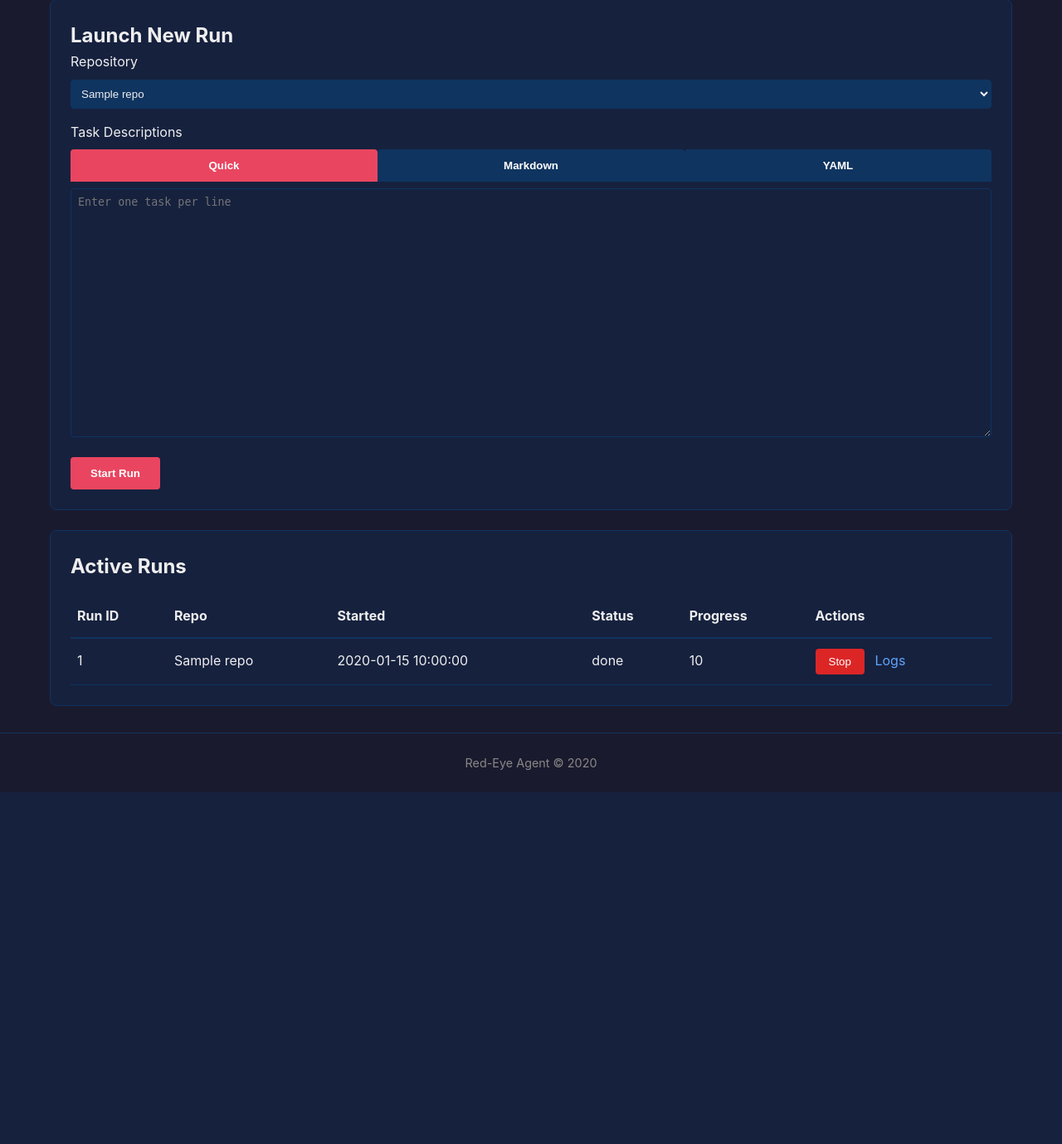
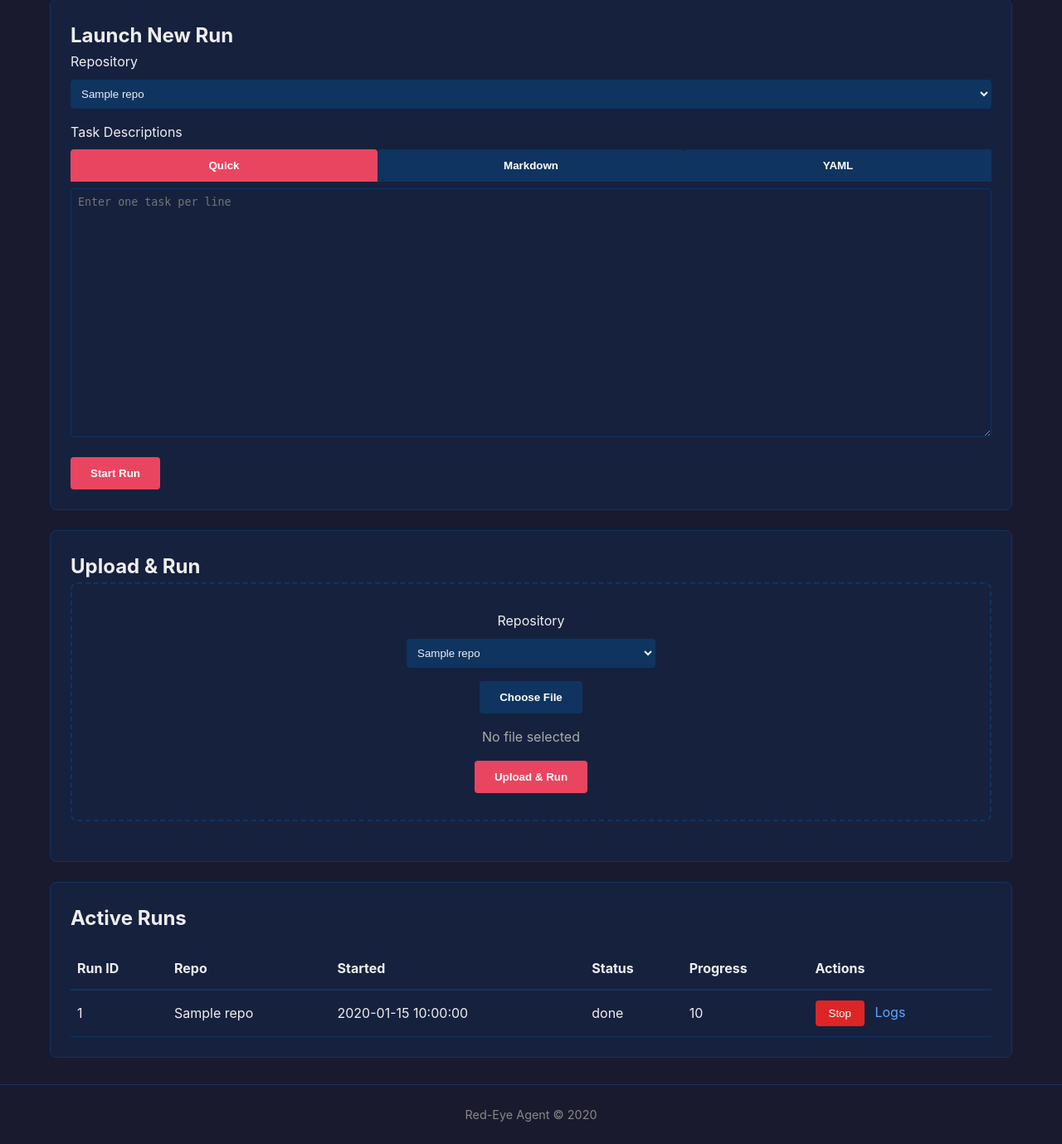
Before and after one commit to ah8571/red-eye-agent, a FastAPI app: template web/templates/command_center.html in a window 1280 px wide. Shown: the part 125-1504 px from the top of the page at 83% size. Before the commit the page ends 1080 px from the top, so only its background shows below. Run offline with FastAPI, Linux system fonts and the light colour scheme; the template is opened without the code that fills it: most values are stand-ins (such as "Sample title", 1, 10 or a date in 2020).

Commit message:
Task 4: WIP (tests failing) ΓÇö Add file upload support to command center with new POST /api/runs/upload route and UI upload area

```diff
--- a/web/app.py
+++ b/web/app.py
@@ -1,4 +1,4 @@
-from fastapi import FastAPI, Request, Form, Depends, Response, status, HTTPException
+from fastapi import FastAPI, Request, Form, Depends, Response, status, HTTPException, UploadFile, File
 from fastapi.responses import HTMLResponse, RedirectResponse, JSONResponse
 from fastapi.templating import Jinja2Templates
 from fastapi.staticfiles import StaticFiles
@@ -457,6 +457,73 @@ async def start_run(
     )
 
 
+@app.post("/api/runs/upload")
+async def upload_run(
+    repo: str = Form(...),
+    file: UploadFile = File(...),
+    user_email: str = Depends(get_current_user)
+):
+    """Start a new run from an uploaded file."""
+    # Load repos from config.yaml
+    if not AGENT_CONFIG_PATH.exists():
+        raise HTTPException(status_code=500, detail="Configuration not found")
+
+    with open(AGENT_CONFIG_PATH, 'r') as f:
+        config = yaml.safe_load(f)
+    repos = config.get('repos', [])
+
+    # Validate repo
+    if repo not in repos:
+        raise HTTPException(status_code=400, detail=f"Repo '{repo}' not in configured repos")
+
+    # Detect format by file extension
+    filename = file.filename.lower()
+    if filename.endswith('.md'):
+        format = "markdown"
+    elif filename.endswith('.yaml') or filename.endswith('.yml'):
+        format = "yaml"
+    else:
+        raise HTTPException(status_code=400, detail="Unsupported file type")
+
+    # Read file content as text
+    try:
+        content = await file.read()
+        input_text = content.decode('utf-8')
+    except Exception as e:
+        raise HTTPException(status_code=400, detail=f"Failed to read file: {e}")
+
+    # Build checklist dict based on format
+    try:
+        if format == "markdown":
+            checklist = parse_markdown(input_text, repo)
+        else:  # yaml
+            checklist = parse_yaml_text(input_text)
+    except ValueError as e:
+        raise HTTPException(status_code=400, detail=str(e))
+
+    # Generate run_id
+    run_id = f"{repo}-{datetime.now().strftime('%Y%m%d-%H%M%S')}"
+
+    # Write to temp file
+    with tempfile.NamedTemporaryFile(mode='w', suffix='.yaml', delete=False) as tmp:
+        yaml.dump(checklist, tmp)
+        temp_checklist_path = tmp.name
+
+    try:
+        # Start run via RunManager
+        manager = RunManager()
+        manager.start_run(run_id, repo, temp_checklist_path)
+    except Exception as e:
+        # Clean up temp file on error
+        os.unlink(temp_checklist_path)
+        raise HTTPException(status_code=500, detail=f"Failed to start run: {e}")
+
+    return JSONResponse(
+        status_code=200,
+        content={"run_id": run_id, "status": "started"}
+    )
+
+
 @app.post("/api/runs/{run_id}/stop")
 async def stop_run(
     run_id: str,
--- a/web/templates/command_center.html
+++ b/web/templates/command_center.html
@@ -38,6 +38,24 @@
         </div>
         <button type="submit" style="background-color: #e94560; color: white; border: none; padding: 0.75rem 1.5rem; border-radius: 4px; cursor: pointer; font-weight: bold;">Start Run</button>
     </form>
+</div>
+
+<div class="card">
+    <h2>Upload & Run</h2>
+    <div style="border: 2px dashed #0f3460; border-radius: 8px; padding: 2rem; text-align: center; margin-bottom: 1.5rem;">
+        <input type="file" id="fileUpload" accept=".md,.yaml,.yml" style="display: none;">
+        <div style="margin-bottom: 1rem;">
+            <label for="uploadRepoSelect" style="display: block; margin-bottom: 0.5rem;">Repository</label>
+            <select id="uploadRepoSelect" style="width: 100%; max-width: 300px; padding: 0.5rem; background-color: #0f3460; color: #eee; border: 1px solid #0f3460; border-radius: 4px;">
+                {% for repo in repos %}
+                <option value="{{ repo.name }}">{{ repo.name }}</option>
+                {% endfor %}
+            </select>
+        </div>
+        <button onclick="document.getElementById('fileUpload').click()" style="background-color: #0f3460; color: white; border: none; padding: 0.75rem 1.5rem; border-radius: 4px; cursor: pointer; font-weight: bold; margin-bottom: 1rem;">Choose File</button>
+        <div id="fileName" style="margin-bottom: 1rem; color: #aaa;">No file selected</div>
+        <button id="uploadButton" onclick="uploadFile()" style="background-color: #e94560; color: white; border: none; padding: 0.75rem 1.5rem; border-radius: 4px; cursor: pointer; font-weight: bold;" disabled>Upload & Run</button>
+    </div>
 </div>
 
 <div class="card">
@@ -149,5 +167,51 @@
             alert(`Network error: ${err.message}`);
         }
     }
+
+    // File upload handling
+    const fileInput = document.getElementById('fileUpload');
+    const fileNameDisplay = document.getElementById('fileName');
+    const uploadButton = document.getElementById('uploadButton');
+
+    fileInput.addEventListener('change', () => {
+        if (fileInput.files.length > 0) {
+            fileNameDisplay.textContent = fileInput.files[0].name;
+            uploadButton.disabled = false;
+        } else {
+            fileNameDisplay.textContent = 'No file selected';
+            uploadButton.disabled = true;
+        }
+    });
+
+    async function uploadFile() {
+        const repo = document.getElementById('uploadRepoSelect').value;
+        const file = fileInput.files[0];
+        if (!file) {
+            alert('Please select a file');
+            return;
+        }
+
+        const formData = new FormData();
+        formData.append('repo', repo);
+        formData.append('file', file);
+
+        try {
+            const response = await fetch('/api/runs/upload', {
+                method: 'POST',
+                body: formData
+            });
+
+            if (response.ok) {
+                const data = await response.json();
+                alert(`Run started with ID: ${data.run_id}`);
+                location.reload();
+            } else {
+                const error = await response.text();
+                alert(`Error: ${error}`);
+            }
+        } catch (err) {
+            alert(`Network error: ${err.message}`);
+        }
+    }
 </script>
 {% endblock %}
```
Also changed, not shown: tests/test_checklist_parser.py (+2 -2 lines).
